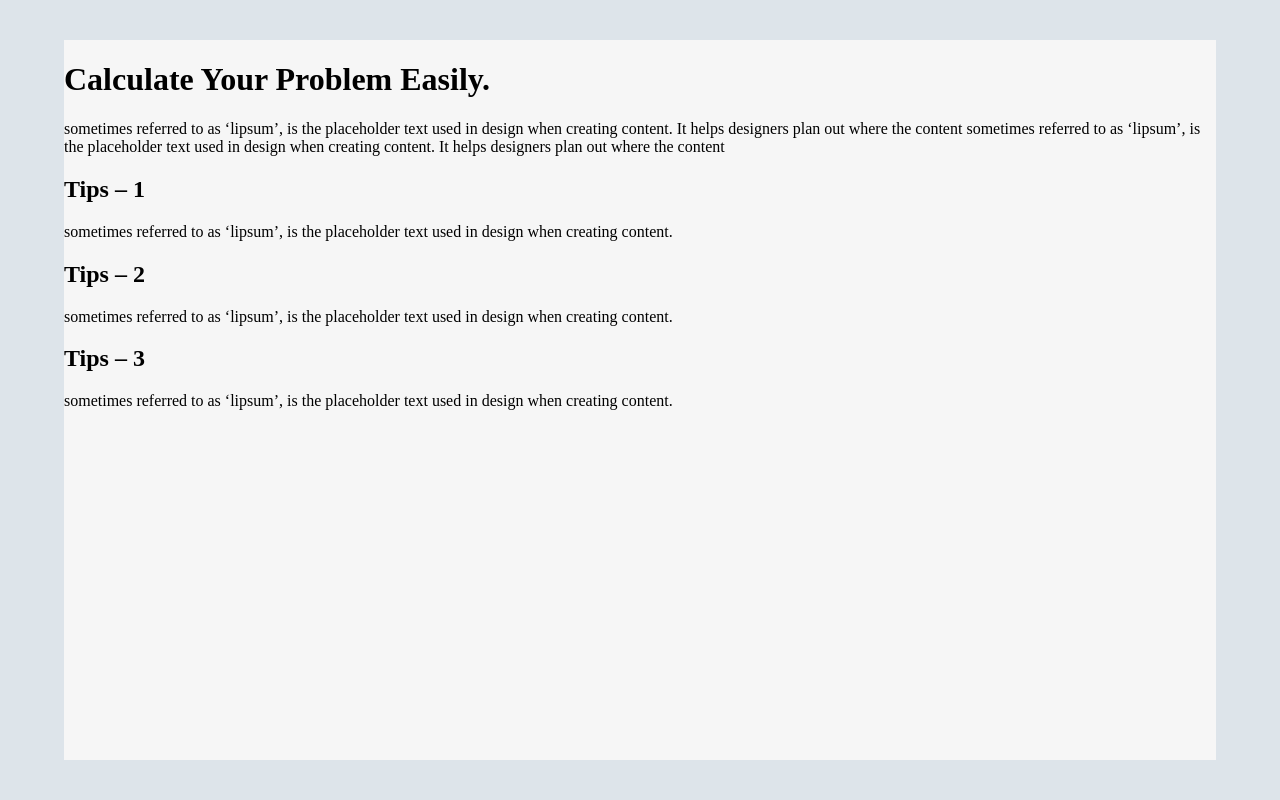
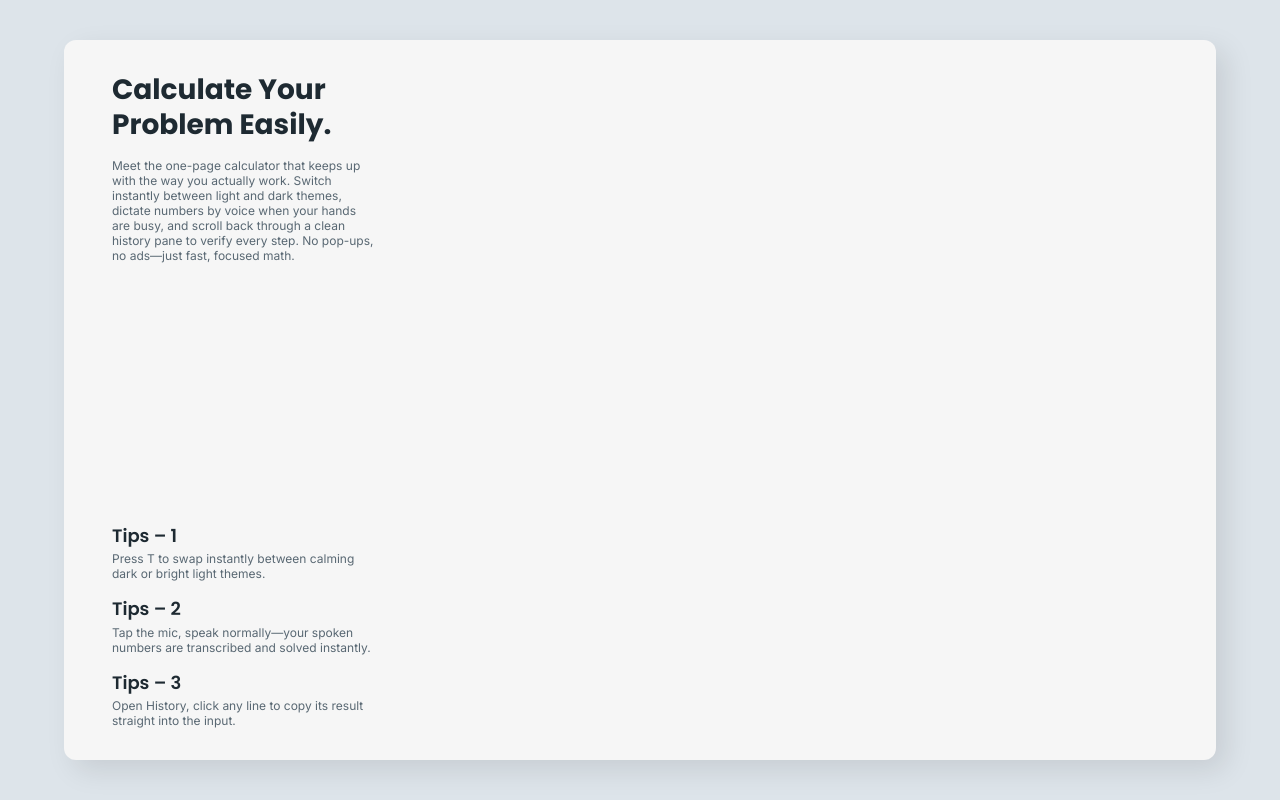
Before and after one commit to aivanchenk/react-calcx, a React (Vite) app: page / in a window 1280 px wide. Built offline with nearby package versions, Linux system fonts and the light colour scheme.

Commit message:
create page card

```diff
--- a/src/App.tsx
+++ b/src/App.tsx
@@ -5,7 +5,11 @@ import "./app.scss";
 function App() {
   return (
     <>
-      <CalcCard/>
+      <div className="pageBackground">
+        <div className="pageForeground">
+          <CalcCard />
+        </div>
+      </div>
     </>
   );
 }
--- a/src/app.scss
+++ b/src/app.scss
@@ -1,3 +1,33 @@
-body{
-    margin: 0;
+@use "./variables.scss" as *;
+
+body {
+  margin: 0;
 }
+
+* {
+  box-sizing: border-box;
+}
+
+.page {
+  &Background {
+    background: $color-base-page-color;
+    min-height: 100vh;
+    position: relative;
+  }
+
+  &Foreground {
+    background: $color-base-gray;
+    box-shadow: 10px 10px 29px 0px rgba(0, 0, 0, 0.1);
+    border-radius: 12px;
+    height: 90vh;
+    aspect-ratio: 4 / 2.5;
+
+    position: absolute;
+    top: 50%;
+    left: 50%;
+    transform: translate(-50%, -50%);
+  }
+}
+
+.infoPanel {
+}
--- a/src/components/Headline/Headline.tsx
+++ b/src/components/Headline/Headline.tsx
@@ -1,16 +1,15 @@
-import React from "react";
+import styles from "./styles.module.scss";
 
 export default function Headline() {
   return (
-    <>
-      <h1>Calculate Your Problem Easily.</h1>
-      <p>
-        sometimes referred to as ‘lipsum’, is the placeholder text used in
-        design when creating content. It helps designers plan out where the
-        content sometimes referred to as ‘lipsum’, is the placeholder text used
-        in design when creating content. It helps designers plan out where the
-        content
+    <div>
+      <h1 className={styles.headline}>Calculate Your Problem Easily.</h1>
+      <p className={styles.description}>
+        Meet the one-page calculator that keeps up with the way you actually
+        work. Switch instantly between light and dark themes, dictate numbers by
+        voice when your hands are busy, and scroll back through a clean history
+        pane to verify every step. No pop-ups, no ads—just fast, focused math.
       </p>
-    </>
+    </div>
   );
 }
--- a/src/components/Headline/styles.module.scss
+++ b/src/components/Headline/styles.module.scss
@@ -0,0 +1,13 @@
+@use "../../variables.scss" as *;
+
+.headline {
+  font: 700 28px/1.25 $font-heading;
+  color: $color-text-primary;
+  margin: 0 0 16px;
+}
+
+.description {
+  font: 400 12px/1.25 $font-body;
+  color: $color-text-secondary;
+  margin: 0;
+}
--- a/src/components/TipsList/TipsList.tsx
+++ b/src/components/TipsList/TipsList.tsx
@@ -1,31 +1,37 @@
-import React from "react";
+import styles from "./styles.module.scss";
+
+type Tip = {
+  header: string;
+  description: string;
+};
+
+const list: Tip[] = [
+  {
+    header: "Tips – 1",
+    description:
+      "Press T to swap instantly between calming dark or bright light themes.",
+  },
+  {
+    header: "Tips – 2",
+    description:
+      "Tap the mic, speak normally—your spoken numbers are transcribed and solved instantly.",
+  },
+  {
+    header: "Tips – 3",
+    description:
+      "Open History, click any line to copy its result straight into the input.",
+  },
+];
 
 export default function TipsList() {
   return (
-    <div className="tips">
-      <article className="tip">
-        <h2>Tips – 1</h2>
-        <p>
-          sometimes referred to as ‘lipsum’, is the placeholder text used in
-          design when creating content.
-        </p>
-      </article>
-
-      <article className="tip">
-        <h2>Tips – 2</h2>
-        <p>
-          sometimes referred to as ‘lipsum’, is the placeholder text used in
-          design when creating content.
-        </p>
-      </article>
-
-      <article className="tip">
-        <h2>Tips – 3</h2>
-        <p>
-          sometimes referred to as ‘lipsum’, is the placeholder text used in
-          design when creating content.
-        </p>
-      </article>
+    <div className={styles.tips}>
+      {list.map(({ header, description }) => (
+        <article className="tip">
+          <h2 className={styles.tipTitle}>{header}</h2>
+          <p className={styles.tipDesc}>{description}</p>
+        </article>
+      ))}
     </div>
   );
 }
--- a/src/components/TipsList/styles.module.scss
+++ b/src/components/TipsList/styles.module.scss
@@ -0,0 +1,19 @@
+@use "../../variables.scss" as *;
+
+.tips {
+  display: flex;
+  flex-direction: column;
+  gap: 16px;
+}
+
+.tipTitle {
+  font: 600 18px/1.3 $font-heading;
+  color: $color-text-primary;
+  margin: 0 0 4px;
+}
+
+.tipDesc {
+  font: 400 12px/1.25 $font-body;
+  color: $color-text-secondary;
+  margin: 0;
+}
--- a/src/pages/CalcCard/CalcCard.tsx
+++ b/src/pages/CalcCard/CalcCard.tsx
@@ -4,13 +4,14 @@ import TipsList from "../../components/TipsList/TipsList";
 
 import styles from "./styles.module.scss";
 
-export default function CalcCard () {
-    return (
-        <div className={styles.pageBackground}>
-            <div className={styles.pageForeground}>
-                <Headline/>
-                <TipsList/>
-            </div>
-        </div>
-    );
+export default function CalcCard() {
+  return (
+    <div className={styles.calcCard}>
+      <div className={styles.infoPanel}>
+        <Headline />
+        <TipsList />
+      </div>
+      <div className={styles.calcPanel}></div>
+    </div>
+  );
 }
--- a/src/pages/CalcCard/styles.module.scss
+++ b/src/pages/CalcCard/styles.module.scss
@@ -1,18 +1,20 @@
-@use '../../variables.scss' as *;
+@use "../../variables.scss" as *;
 
-.pageBackground {
-    background: $color-base-page-color;
-    min-height: 100vh;
-    position: relative
+.calcCard {
+  display: flex;
+  flex-direction: row;
+  height: 100%;
+  padding: 32px 48px;
 }
 
-.pageForeground{
-    background: $color-base-gray;
-    height: 90vh;
-    aspect-ratio: 4 / 2.5;
+.infoPanel {
+  width: 25%;
+  height: 100%;
+  display: flex;
+  flex-direction: column;
+  justify-content: space-between;
+}
 
-    position: absolute;
-    top: 50%;
-    left: 50%;
-    transform: translate(-50%, -50%);
+.calcPanel {
+  width: 75%;
 }
--- a/src/variables.scss
+++ b/src/variables.scss
@@ -2,6 +2,9 @@
 $color-base-white: #fff;
 $color-base-gray: rgb(246, 246, 246);
 $color-base-page-color: rgb(221, 228, 234);
+
+$color-text-primary: #1e2a32;
+$color-text-secondary: #596873;
 
 // Radius
 $radius-none: 0;
@@ -13,3 +16,8 @@ $radius-circle: 50%;
 
 //Shadows
 $shadow-soft: 1px -2px 18px 1px rgba(0, 0, 0, 0.05);
+
+// Fonts
+@import url("https://fonts.googleapis.com/css2?family=Poppins:wght@600;700&family=Inter:wght@400;500&display=swap");
+$font-heading: "Poppins", sans-serif;
+$font-body: "Inter", sans-serif;
```
